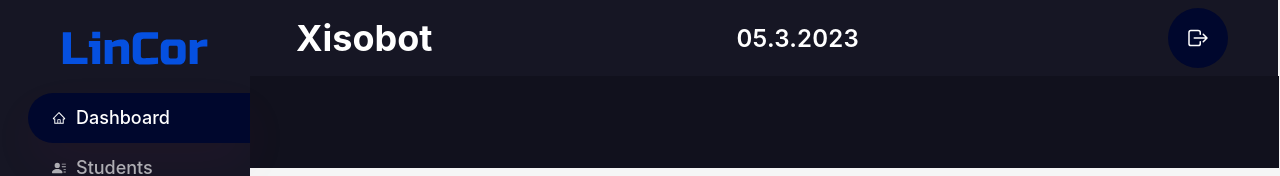
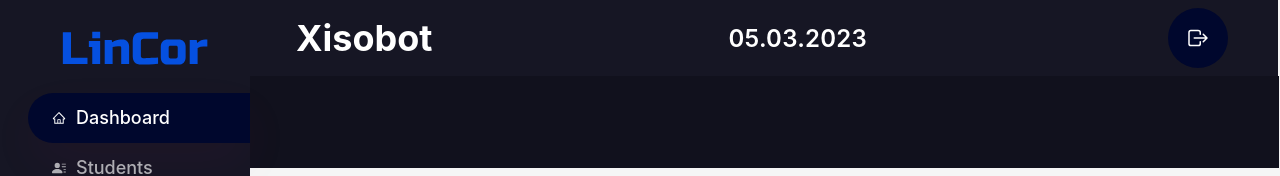
Before and after one commit to TukhtayevaRoziya/lincor, a React (Create React App) app: page /teachers/1 in a window 1280 px wide. Shown: the top 176 px of the page. Built offline with nearby package versions, Linux system fonts and the light colour scheme.

Commit message:
fix date

```diff
--- a/src/components/sidebar/Sidebar.jsx
+++ b/src/components/sidebar/Sidebar.jsx
@@ -52,6 +52,7 @@ const Sidebar = () => {
   ];
   const win = window.location.hash;
   const day = date.getDay()
+  const month = date.getMonth()+1
   const dataMap = data.map((d) => ({
     key: String(d.id),
     icon: React.createElement(d.icon),
@@ -102,7 +103,7 @@ const Sidebar = () => {
             style={{ padding: 0, width: "calc(100% - 1px)" }}
           >
             <h1 className={styles.title}>Xisobot</h1>
-            <p>{String(day).length === 1 ? "0"+day : day}.{date.getMonth()+1}.{date.getFullYear()}</p>
+            <p>{String(day).length === 1 ? "0"+day : day}.{String(month).length === 1 ? "0"+month : month}.{date.getFullYear()}</p>
             <div className={styles.end_section_ofHeader}>
               <div className={styles.end_section_ofHeader_icons}>
                 <IoLogOutOutline />
```
